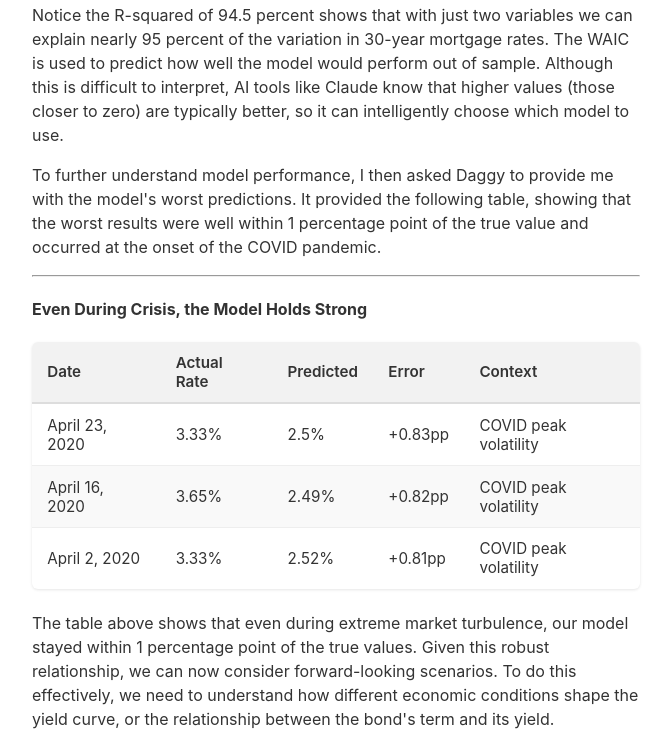
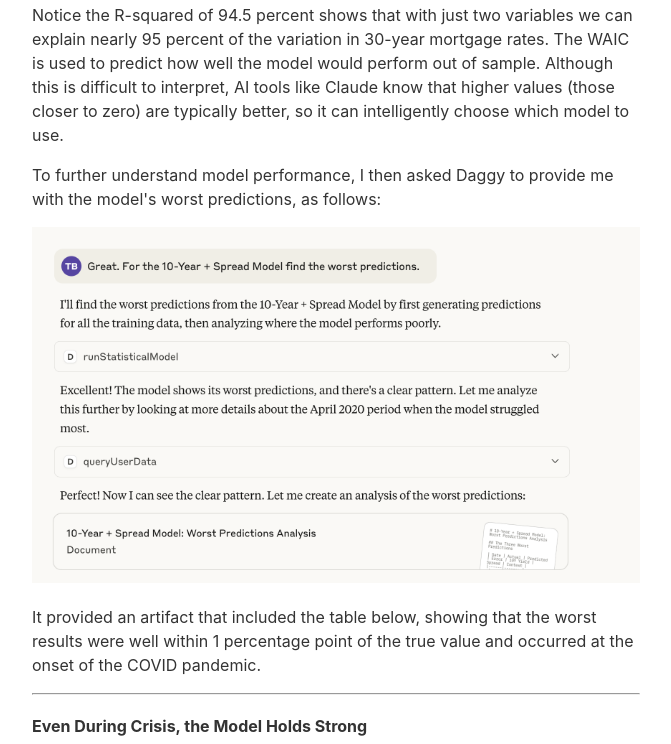
Before and after one commit to tristinb/tristinb.github.io, an Eleventy site: page content/blog/mortgage_rates/mortgage_rates.md in a window 1280 px wide. Shown: the part 1187-1931 px from the top of the page, without its empty margins (304-975 px from the left). Built offline with nearby package versions, Linux system fonts and the light colour scheme; Eleventy itself is replaced by a stand-in of ours; files that its build step writes are made by us from their sources; files whose address does not match are found by name; what markdown-it-mathjax3 would draw is missing.

Commit message:
including worst preds image

```diff
--- a/content/blog/mortgage_rates/mortgage_rates.md
+++ b/content/blog/mortgage_rates/mortgage_rates.md
@@ -24,7 +24,11 @@ It ran several models and returned the following table:
 
 Notice the R-squared of 94.5 percent shows that with just two variables we can explain nearly 95 percent of the variation in 30-year mortgage rates. The WAIC is used to predict how well the model would perform out of sample. Although this is difficult to interpret, AI tools like Claude know that higher values (those closer to zero) are typically better, so it can intelligently choose which model to use.
 
-To further understand model performance, I then asked Daggy to provide me with the model's worst predictions. It provided the following table, showing that the worst results were well within 1 percentage point of the true value and occurred at the onset of the COVID pandemic.
+To further understand model performance, I then asked Daggy to provide me with the model's worst predictions, as follows:
+
+{% image "./worst_preds.png", "Asking Claude: What were the worst predictions?" %}
+
+It provided an artifact that included the table below, showing that the worst results were well within 1 percentage point of the true value and occurred at the onset of the COVID pandemic.
 
 ---
 
@@ -50,7 +54,7 @@ Outside of periods like quantitative easing (QE) the Fed sets overnight bank rat
 
 Now we can use our above trained model to determine a likely range of mortgage rates under these scenarios. I asked Claude the following:
 
-`Use Daggy to run a few scenarios here. For context, the current 10 year yield is 4.29% and the two year is 3.74% Then put this into a table. Let's think about broad economic scenarios: if investors expect inflation, we will have a positive sloped yield curve. If they expect a recession we will have an inverted yield curve. During normal circumstances it will be positive sloped, but less extreme than when investors expect inflation. We can also think about a stagflation and a boom.`
+*Use Daggy to run a few scenarios here. For context, the current 10 year yield is 4.29% and the two year is 3.74% Then put this into a table. Let's think about broad economic scenarios: if investors expect inflation, we will have a positive sloped yield curve. If they expect a recession we will have an inverted yield curve. During normal circumstances it will be positive sloped, but less extreme than when investors expect inflation. We can also think about a stagflation and a boom.*
 
 and it returned the table below.
 
```
